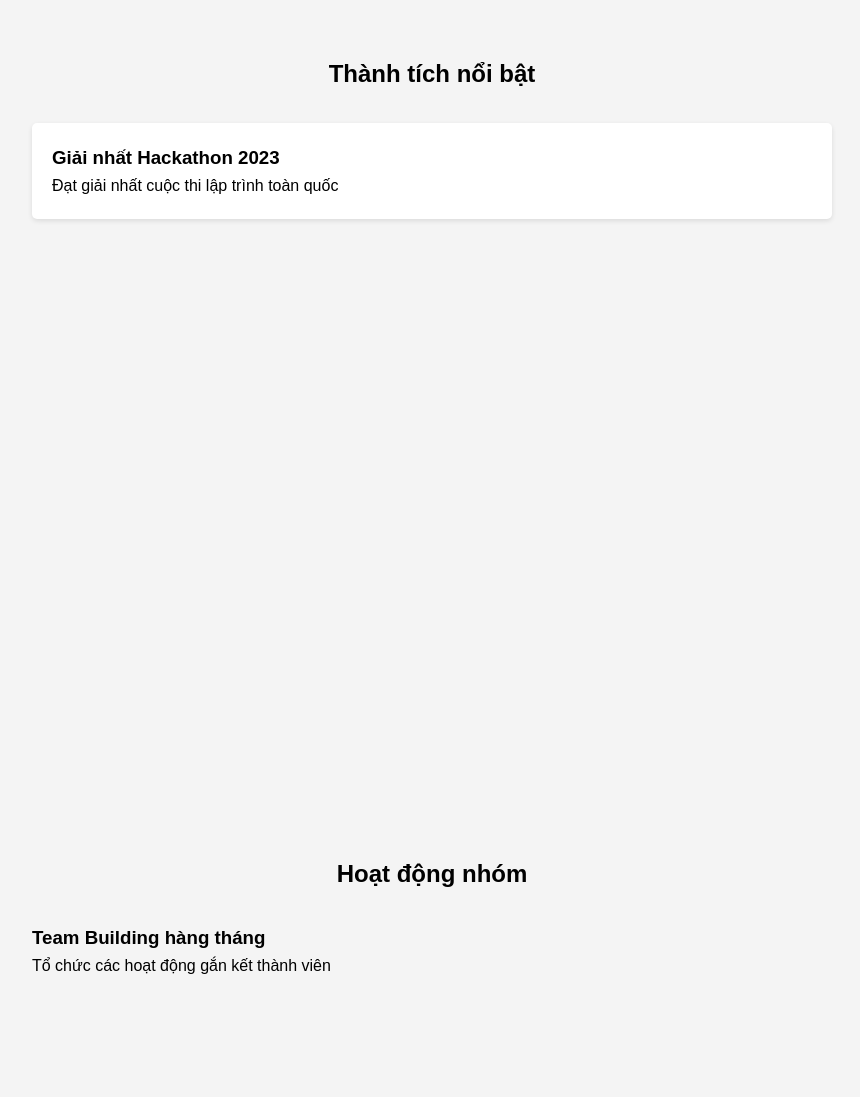
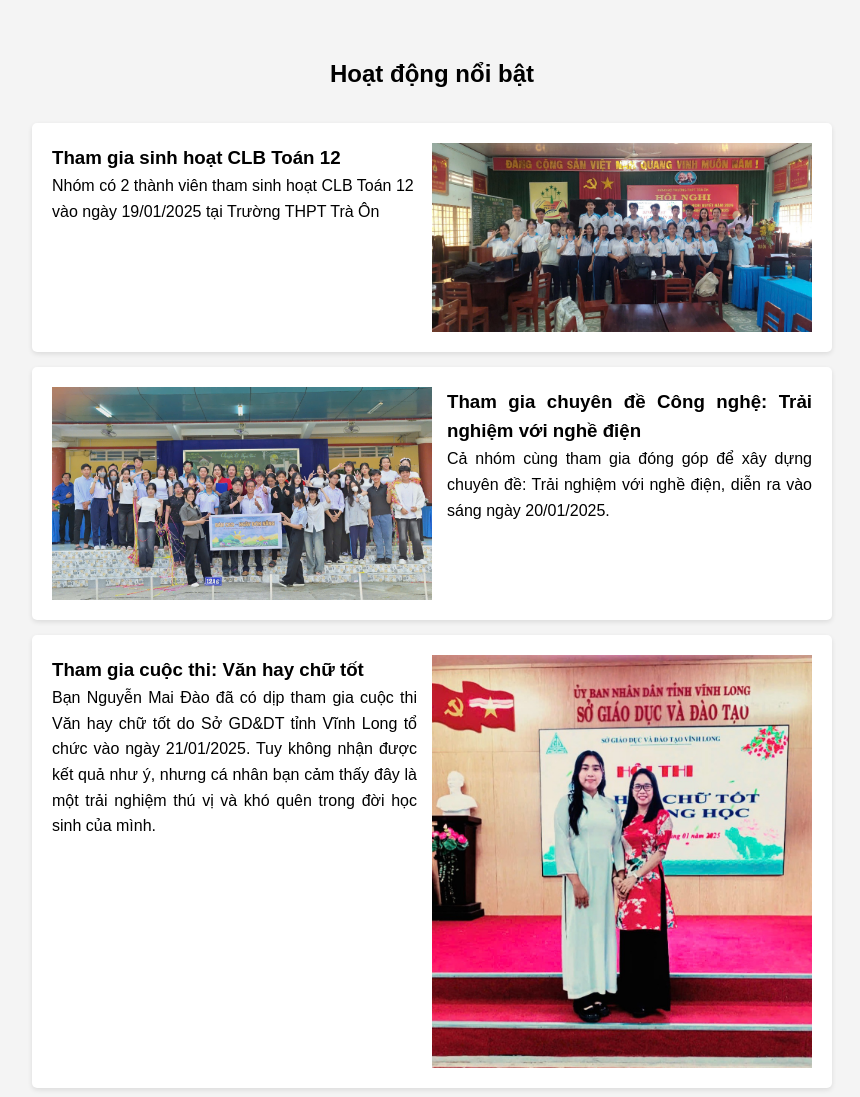
Before and after one commit to hellenkane/Gioithieunhom10nguoi, a plain HTML site: page index.html in a window 1280 px wide. Shown: the part 1700-2797 px from the top of the page, without its empty margins (208-1068 px from the left). Drawn offline with Linux system fonts and the light colour scheme.

Commit message:
finished all

```diff
--- a/index.html
+++ b/index.html
@@ -12,12 +12,12 @@
         <ul>
           <li><a href="#home">Trang chủ</a></li>
           <li><a href="#members">Thành viên</a></li>
-          <li><a href="#achievements">Thành tích</a></li>
           <li><a href="#activities">Hoạt động</a></li>
+          <li><a href="#contact">Liên hệ</a></li>
         </ul>
       </nav>
     </header>
-
+    <!--Trang chủ-->
     <section id="home" class="section hero">
       <h1>CHÀO MỪNG ĐẾN VỚI NHÓM 4</h1>
       <p>NĂNG NỔ - SÁNG TẠO - ĐOÀN KẾT</p>
@@ -26,7 +26,7 @@
     <section id="members" class="section">
       <h2 style="text-align: center; margin-bottom: 30px">Thành viên nhóm</h2>
       <div class="members-grid">
-        <!-- Thêm 10 thành viên -->
+        <!-- 10 thành viên -->
         <div class="member-card">
           <img src="images/ng_kim_anh.jpg" />
           <h3>Nguyễn Thị Kim Anh</h3>
@@ -79,32 +79,64 @@
         </div>
       </div>
     </section>
+    <!-- Các hoạt động nổi bật -->
+    <section id="activities" class="section">
+      <div class="activities-list">
+        <h2 style="text-align: center; margin-bottom: 30px">
+          Hoạt động nổi bật
+        </h2>
+        <div
+          class="activities-item"
+          style="display: flex; justify-content: center"
+        >
+          <div>
+            <h3>Tham gia sinh hoạt CLB Toán 12</h3>
+            <p>
+              Nhóm có 2 thành viên tham sinh hoạt CLB Toán 12 vào ngày
+              19/01/2025 tại Trường THPT Trà Ôn
+            </p>
+          </div>
+          <img src="images/clbtoan.jpg" width="50%" />
+        </div>
 
-    <section id="achievements" class="section">
-      <div class="achievements-list">
-        <h2 style="text-align: center; margin-bottom: 30px">
-          Thành tích nổi bật
-        </h2>
-        <div class="achievement-item">
-          <h3>Giải nhất Hackathon 2023</h3>
-          <p>Đạt giải nhất cuộc thi lập trình toàn quốc</p>
+        <div
+          class="activities-item"
+          style="display: flex; justify-content: center"
+        >
+          <img src="images/cdcn.jpg" width="50%" />
+          <div style="padding-left: 15px">
+            <h3 style="text-align: justify">
+              Tham gia chuyên đề Công nghệ: Trải nghiệm với nghề điện
+            </h3>
+            <p style="text-align: justify">
+              Cả nhóm cùng tham gia đóng góp để xây dựng chuyên đề: Trải nghiệm
+              với nghề điện, diễn ra vào sáng ngày 20/01/2025.
+            </p>
+          </div>
         </div>
-        <!-- Thêm các thành tích khác -->
+
+        <div
+          class="activities-item"
+          style="display: flex; justify-content: center"
+        >
+          <div style="padding-right: 15px">
+            <h3 style="text-align: justify">
+              Tham gia cuộc thi: Văn hay chữ tốt
+            </h3>
+            <p style="text-align: justify">
+              Bạn Nguyễn Mai Đào đã có dịp tham gia cuộc thi Văn hay chữ tốt do
+              Sở GD&DT tỉnh Vĩnh Long tổ chức vào ngày 21/01/2025. Tuy không
+              nhận được kết quả như ý, nhưng cá nhân bạn cảm thấy đây là một
+              trải nghiệm thú vị và khó quên trong đời học sinh của mình.
+            </p>
+          </div>
+          <img src="images/vhct.jpg" width="50%" />
+        </div>
       </div>
     </section>
 
-    <section id="activities" class="section">
-      <div style="max-width: 800px; margin: 0 auto">
-        <h2 style="text-align: center; margin-bottom: 30px">Hoạt động nhóm</h2>
-        <div class="activity-item">
-          <h3>Team Building hàng tháng</h3>
-          <p>Tổ chức các hoạt động gắn kết thành viên</p>
-        </div>
-        <!-- Thêm các hoạt động khác -->
-      </div>
-    </section>
-
-    <footer>
+    <!--Chân trang: Thông tin liên hệ-->
+    <footer id="contact">
       <h3>Bạn có thể liên hệ với chúng tôi tại</h3>
       <p>E-mail: nhungconangthugian@gmail.com</p>
       <p>SĐT: 012 345 6789</p>
--- a/styles.css
+++ b/styles.css
@@ -11,7 +11,7 @@ body {
   background-color: #f4f4f4;
 }
 
-/* Header */
+/* Thanh điều hướng */
 header {
   background-color: #333333;
   color: white;
@@ -40,9 +40,10 @@ nav ul li a {
 
 nav ul li a:hover {
   color: #ffd700;
+  font-size: 1.2rem;
 }
 
-/* Main content */
+/* Nội dung chính */
 .section {
   padding: 100px 20px 50px;
   min-height: 100vh;
@@ -95,13 +96,13 @@ nav ul li a:hover {
   margin-bottom: 15px;
 }
 
-/* Thành tích */
-.achievements-list {
+/* Hoạt động */
+.activities-list {
   max-width: 800px;
   margin: 0 auto;
 }
 
-.achievement-item {
+.activities-item {
   background: white;
   padding: 20px;
   margin: 15px 0;
@@ -109,7 +110,7 @@ nav ul li a:hover {
   box-shadow: 0 2px 5px rgba(0, 0, 0, 0.1);
 }
 
-/* Footer */
+/* Chân trang */
 footer {
   background-color: #333;
   color: white;
```
Also changed, not shown: images/cdcn.jpg (added), images/clbtoan.jpg (added), images/vhct.jpg (added).
